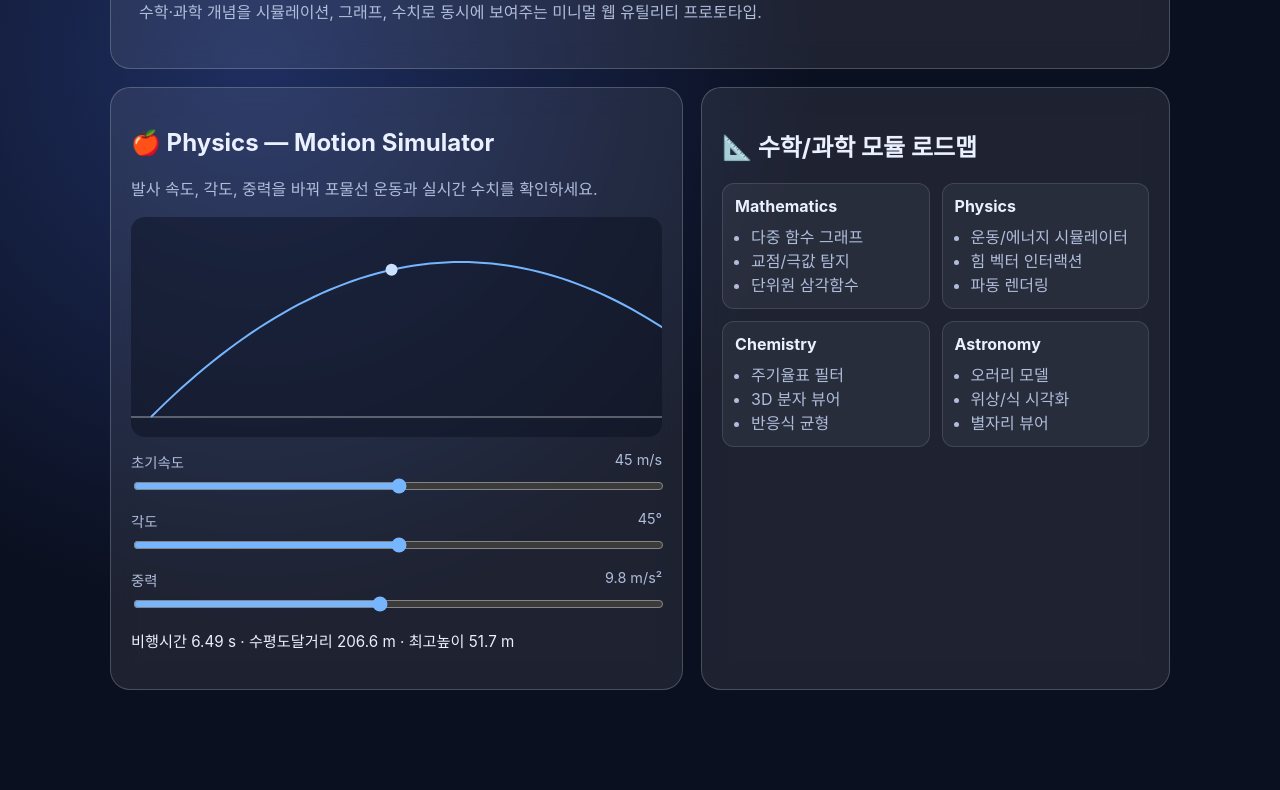
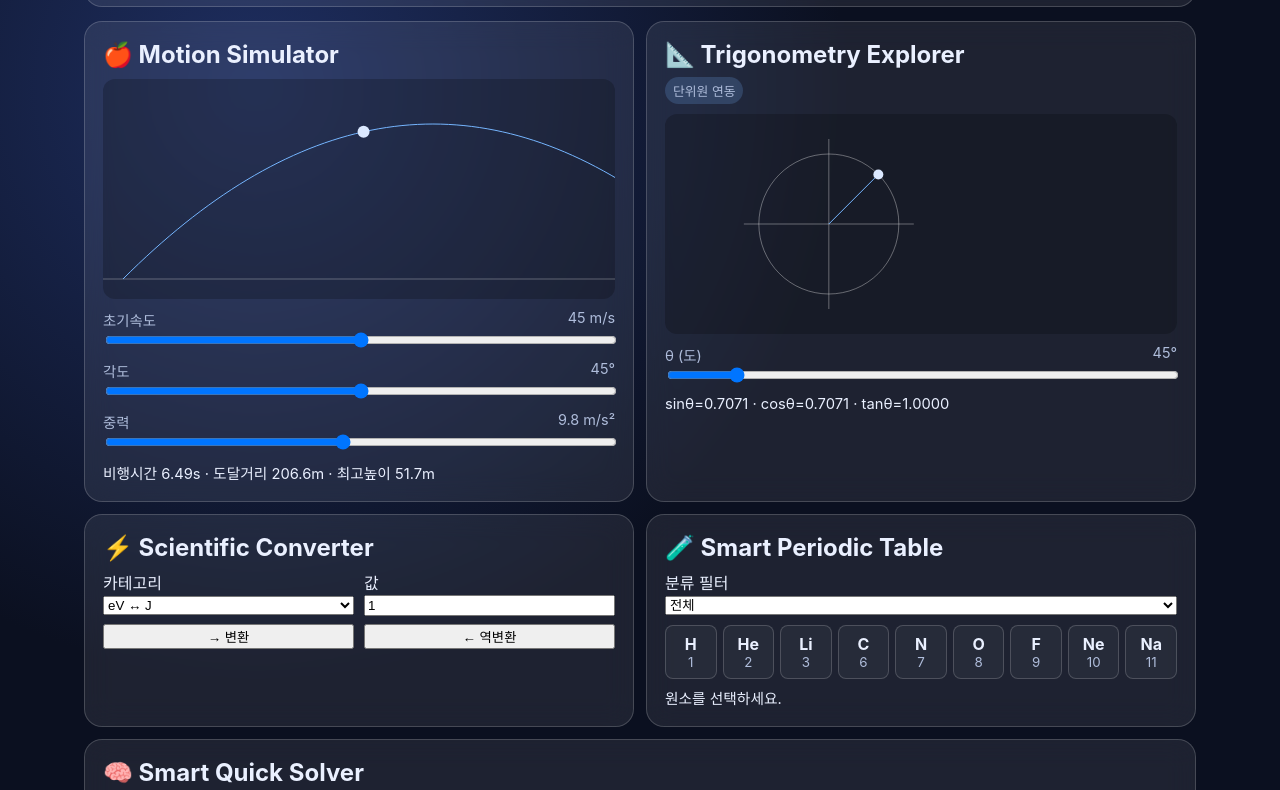
Before and after one commit to zxcv314/axis, a plain HTML site: page index.html in a window 1280 px wide. Shown: the part 116-906 px from the top of the page. Before the commit the page ends 870 px from the top, so only its background shows below. Drawn offline with Linux system fonts and the light colour scheme.

Commit message:
feat: implement core AXIS utilities on prototype page

```diff
--- a/index.html
+++ b/index.html
@@ -5,170 +5,174 @@
     <meta name="viewport" content="width=device-width, initial-scale=1.0" />
     <title>AXIS — Visual Science & Math Utility</title>
     <style>
-      :root {
-        --bg: #0b1020;
-        --glass: rgba(255, 255, 255, 0.08);
-        --glass-border: rgba(255, 255, 255, 0.2);
-        --text: #eaf0ff;
-        --muted: #afbddb;
-        --accent: #76b6ff;
-      }
-      * { box-sizing: border-box; }
-      body {
-        margin: 0;
-        font-family: -apple-system, BlinkMacSystemFont, "SF Pro Display", "Segoe UI", sans-serif;
-        color: var(--text);
-        background: radial-gradient(circle at 20% 20%, #1e2e60 0%, var(--bg) 45%), var(--bg);
-        min-height: 100vh;
-      }
-      .container { max-width: 1100px; margin: 0 auto; padding: 32px 20px 64px; }
-      .hero, .panel {
-        background: var(--glass);
-        border: 1px solid var(--glass-border);
-        border-radius: 20px;
-        backdrop-filter: blur(14px);
-        -webkit-backdrop-filter: blur(14px);
-      }
-      .hero { padding: 28px; margin-bottom: 18px; }
-      h1 { margin: 0 0 8px; font-size: 2rem; }
-      p { color: var(--muted); line-height: 1.5; }
-      .grid { display: grid; grid-template-columns: 1.1fr .9fr; gap: 18px; }
-      .panel { padding: 20px; }
-      .sim-box { height: 220px; border-radius: 14px; background: rgba(11,16,32,.5); position: relative; overflow: hidden; }
-      canvas { width: 100%; height: 100%; display: block; }
-      .controls { display: grid; gap: 12px; margin-top: 14px; }
-      .ctrl label { display:flex; justify-content:space-between; font-size:.9rem; color:var(--muted); margin-bottom:4px; }
-      input[type="range"] { width: 100%; accent-color: var(--accent); }
-      .cards { display:grid; grid-template-columns: repeat(2,1fr); gap: 12px; margin-top: 12px; }
-      .card { background: rgba(255,255,255,.05); border: 1px solid rgba(255,255,255,.12); border-radius: 12px; padding: 12px; }
-      .card h3 { margin: 0 0 8px; font-size: 1rem; }
-      ul { margin: 0; padding-left: 16px; color: var(--muted); }
-      .stat { font-size: .95rem; color: var(--text); }
-      @media (max-width: 900px) { .grid { grid-template-columns: 1fr; } .cards { grid-template-columns: 1fr; } }
+      :root { --bg:#0b1020; --glass:rgba(255,255,255,.08); --line:rgba(255,255,255,.18); --text:#eaf0ff; --muted:#afbddb; --accent:#76b6ff; }
+      *{box-sizing:border-box} body{margin:0;color:var(--text);font-family:-apple-system,BlinkMacSystemFont,'Segoe UI',sans-serif;background:radial-gradient(circle at 20% 20%,#1e2e60 0%,var(--bg) 45%),var(--bg)}
+      .container{max-width:1160px;margin:0 auto;padding:24px}
+      .glass{background:var(--glass);border:1px solid var(--line);border-radius:18px;backdrop-filter:blur(14px)}
+      .hero,.panel{padding:18px}.hero{margin-bottom:14px} h1,h2,h3{margin:0 0 8px} p{margin:0;color:var(--muted)}
+      .grid{display:grid;grid-template-columns:1fr 1fr;gap:12px}.full{grid-column:1/-1}
+      .sim-box{height:220px;background:rgba(0,0,0,.22);border-radius:12px;overflow:hidden;margin:10px 0}
+      canvas{display:block;width:100%;height:100%}
+      .ctrl{margin:8px 0} .ctrl label{display:flex;justify-content:space-between;font-size:.9rem;color:var(--muted)} input[type=range],select,input{width:100%}
+      .cards{display:grid;grid-template-columns:repeat(4,1fr);gap:8px}.card{border:1px solid var(--line);border-radius:10px;padding:10px;background:rgba(255,255,255,.04)}
+      .pill{display:inline-block;padding:4px 8px;border-radius:999px;background:rgba(118,182,255,.2);font-size:.8rem}
+      .row{display:grid;grid-template-columns:1fr 1fr;gap:10px}.stats{font-size:.92rem;margin-top:8px}
+      .table{display:grid;grid-template-columns:repeat(9,1fr);gap:6px;margin-top:10px}.el{padding:8px;border-radius:8px;border:1px solid var(--line);background:rgba(255,255,255,.04);cursor:pointer;text-align:center}
+      .el small{display:block;color:var(--muted)}
+      @media(max-width:980px){.grid,.row,.cards{grid-template-columns:1fr}.table{grid-template-columns:repeat(3,1fr)}}
     </style>
   </head>
   <body>
     <div class="container">
-      <section class="hero">
-        <h1>AXIS</h1>
-        <p>수학·과학 개념을 시뮬레이션, 그래프, 수치로 동시에 보여주는 미니멀 웹 유틸리티 프로토타입.</p>
+      <section class="hero glass">
+        <h1>AXIS Prototype</h1>
+        <p>시뮬레이션 + 그래프 + 숫자 표현을 동시에 제공하는 고교 수학·과학 통합 유틸리티.</p>
       </section>
 
       <section class="grid">
-        <article class="panel">
-          <h2>🍎 Physics — Motion Simulator</h2>
-          <p>발사 속도, 각도, 중력을 바꿔 포물선 운동과 실시간 수치를 확인하세요.</p>
+        <article class="panel glass">
+          <h2>🍎 Motion Simulator</h2>
           <div class="sim-box"><canvas id="sim"></canvas></div>
-          <div class="controls">
-            <div class="ctrl">
-              <label><span>초기속도</span><span id="speedVal"></span></label>
-              <input id="speed" type="range" min="10" max="80" value="45" />
+          <div class="ctrl"><label>초기속도 <span id="speedVal"></span></label><input id="speed" type="range" min="10" max="80" value="45"></div>
+          <div class="ctrl"><label>각도 <span id="angleVal"></span></label><input id="angle" type="range" min="10" max="80" value="45"></div>
+          <div class="ctrl"><label>중력 <span id="gravityVal"></span></label><input id="gravity" type="range" min="1" max="20" step="0.1" value="9.8"></div>
+          <div class="stats" id="motionStats"></div>
+        </article>
+
+        <article class="panel glass">
+          <h2>📐 Trigonometry Explorer</h2>
+          <p class="pill">단위원 연동</p>
+          <div class="sim-box"><canvas id="trig"></canvas></div>
+          <div class="ctrl"><label>θ (도) <span id="thetaVal"></span></label><input id="theta" type="range" min="0" max="360" value="45"></div>
+          <div class="stats" id="trigStats"></div>
+        </article>
+
+        <article class="panel glass">
+          <h2>⚡ Scientific Converter</h2>
+          <div class="row">
+            <div>
+              <label>카테고리</label>
+              <select id="convType">
+                <option value="ev-j">eV ↔ J</option>
+                <option value="ly-pc">ly ↔ pc</option>
+                <option value="atm-pa">atm ↔ Pa</option>
+              </select>
             </div>
-            <div class="ctrl">
-              <label><span>각도</span><span id="angleVal"></span></label>
-              <input id="angle" type="range" min="10" max="80" value="45" />
-            </div>
-            <div class="ctrl">
-              <label><span>중력</span><span id="gravityVal"></span></label>
-              <input id="gravity" type="range" min="1" max="20" step="0.1" value="9.8" />
+            <div>
+              <label>값</label>
+              <input id="convInput" type="number" value="1" step="any">
             </div>
           </div>
-          <p class="stat" id="stats"></p>
+          <div class="row" style="margin-top:8px">
+            <button id="toRight">→ 변환</button>
+            <button id="toLeft">← 역변환</button>
+          </div>
+          <div class="stats" id="convResult"></div>
         </article>
 
-        <article class="panel">
-          <h2>📐 수학/과학 모듈 로드맵</h2>
-          <div class="cards">
-            <div class="card"><h3>Mathematics</h3><ul><li>다중 함수 그래프</li><li>교점/극값 탐지</li><li>단위원 삼각함수</li></ul></div>
-            <div class="card"><h3>Physics</h3><ul><li>운동/에너지 시뮬레이터</li><li>힘 벡터 인터랙션</li><li>파동 렌더링</li></ul></div>
-            <div class="card"><h3>Chemistry</h3><ul><li>주기율표 필터</li><li>3D 분자 뷰어</li><li>반응식 균형</li></ul></div>
-            <div class="card"><h3>Astronomy</h3><ul><li>오러리 모델</li><li>위상/식 시각화</li><li>별자리 뷰어</li></ul></div>
+        <article class="panel glass">
+          <h2>🧪 Smart Periodic Table</h2>
+          <label>분류 필터</label>
+          <select id="elementFilter">
+            <option value="all">전체</option>
+            <option value="alkali">알칼리 금속</option>
+            <option value="nonmetal">비금속</option>
+            <option value="halogen">할로젠</option>
+            <option value="noble">비활성 기체</option>
+          </select>
+          <div class="table" id="ptable"></div>
+          <div class="stats" id="elementInfo">원소를 선택하세요.</div>
+        </article>
+
+        <article class="panel glass full">
+          <h2>🧠 Smart Quick Solver</h2>
+          <p>간단 수식 계산(+,-,*,/,괄호) 및 1차 방정식(ax+b=c) 풀이.</p>
+          <div class="row" style="margin-top:8px">
+            <input id="solverInput" placeholder="예: 3*(2+5) 또는 2x+4=10">
+            <button id="solveBtn">계산</button>
           </div>
+          <div class="stats" id="solverOut"></div>
         </article>
       </section>
     </div>
 
     <script>
-      const canvas = document.getElementById('sim');
-      const ctx = canvas.getContext('2d');
-      const speed = document.getElementById('speed');
-      const angle = document.getElementById('angle');
-      const gravity = document.getElementById('gravity');
-      const speedVal = document.getElementById('speedVal');
-      const angleVal = document.getElementById('angleVal');
-      const gravityVal = document.getElementById('gravityVal');
-      const stats = document.getElementById('stats');
-
-      let t = 0;
-      const scale = 3;
-
-      function resize() {
-        const dpr = window.devicePixelRatio || 1;
-        canvas.width = canvas.clientWidth * dpr;
-        canvas.height = canvas.clientHeight * dpr;
-        ctx.setTransform(dpr, 0, 0, dpr, 0, 0);
+      // Motion simulator
+      const sim = document.getElementById('sim'), sctx = sim.getContext('2d');
+      const speed = document.getElementById('speed'), angle = document.getElementById('angle'), gravity = document.getElementById('gravity');
+      const speedVal = document.getElementById('speedVal'), angleVal = document.getElementById('angleVal'), gravityVal = document.getElementById('gravityVal');
+      const motionStats = document.getElementById('motionStats');
+      let mt = 0;
+      function resizeCanvas(c, ctx){const dpr=window.devicePixelRatio||1; c.width=c.clientWidth*dpr; c.height=c.clientHeight*dpr; ctx.setTransform(dpr,0,0,dpr,0,0);}
+      function drawMotion(){
+        const v=+speed.value, a=(+angle.value)*Math.PI/180, g=+gravity.value; speedVal.textContent=v+' m/s'; angleVal.textContent=angle.value+'°'; gravityVal.textContent=g+' m/s²';
+        const vx=v*Math.cos(a), vy=v*Math.sin(a), flight=(2*vy)/g, range=vx*flight, h=(vy*vy)/(2*g), scale=3;
+        sctx.clearRect(0,0,sim.clientWidth,sim.clientHeight); sctx.strokeStyle='rgba(255,255,255,.3)'; sctx.beginPath(); sctx.moveTo(0,sim.clientHeight-20); sctx.lineTo(sim.clientWidth,sim.clientHeight-20); sctx.stroke();
+        sctx.strokeStyle='#76b6ff'; sctx.beginPath(); for(let x=0;x<=range;x+=Math.max(range/80,1)){ const tt=x/vx; const y=vy*tt-.5*g*tt*tt; const px=20+x*scale, py=sim.clientHeight-20-y*scale; x===0?sctx.moveTo(px,py):sctx.lineTo(px,py);} sctx.stroke();
+        mt=(mt+0.03)>flight?0:mt+0.03; const cx=20+vx*mt*scale, cy=sim.clientHeight-20-(vy*mt-.5*g*mt*mt)*scale; sctx.fillStyle='#dbe8ff'; sctx.beginPath(); sctx.arc(cx,cy,6,0,Math.PI*2); sctx.fill();
+        motionStats.textContent=`비행시간 ${flight.toFixed(2)}s · 도달거리 ${range.toFixed(1)}m · 최고높이 ${h.toFixed(1)}m`; requestAnimationFrame(drawMotion);
       }
 
-      function values() {
-        return {
-          v: Number(speed.value),
-          a: (Number(angle.value) * Math.PI) / 180,
-          g: Number(gravity.value),
-        };
+      // Trigonometry explorer
+      const trig = document.getElementById('trig'), tctx = trig.getContext('2d');
+      const theta = document.getElementById('theta'), thetaVal = document.getElementById('thetaVal'), trigStats = document.getElementById('trigStats');
+      function drawTrig(){
+        const deg=+theta.value, rad=deg*Math.PI/180; thetaVal.textContent=deg+'°';
+        const w=trig.clientWidth,h=trig.clientHeight,cx=w*.32,cy=h*.5,r=70;
+        tctx.clearRect(0,0,w,h); tctx.strokeStyle='rgba(255,255,255,.35)'; tctx.beginPath(); tctx.arc(cx,cy,r,0,Math.PI*2); tctx.stroke();
+        tctx.beginPath(); tctx.moveTo(cx-r-15,cy); tctx.lineTo(cx+r+15,cy); tctx.moveTo(cx,cy-r-15); tctx.lineTo(cx,cy+r+15); tctx.stroke();
+        const x=Math.cos(rad), y=Math.sin(rad), px=cx+x*r, py=cy-y*r;
+        tctx.strokeStyle='#76b6ff'; tctx.beginPath(); tctx.moveTo(cx,cy); tctx.lineTo(px,py); tctx.stroke();
+        tctx.fillStyle='#dbe8ff'; tctx.beginPath(); tctx.arc(px,py,5,0,Math.PI*2); tctx.fill();
+        trigStats.textContent=`sinθ=${y.toFixed(4)} · cosθ=${x.toFixed(4)} · tanθ=${(Math.tan(rad)).toFixed(4)}`;
+        requestAnimationFrame(drawTrig);
       }
 
-      function updateLabels() {
-        speedVal.textContent = `${speed.value} m/s`;
-        angleVal.textContent = `${angle.value}°`;
-        gravityVal.textContent = `${gravity.value} m/s²`;
+      // converter
+      const convType=document.getElementById('convType'), convInput=document.getElementById('convInput'), convResult=document.getElementById('convResult');
+      function convert(dir){
+        const v=+convInput.value; let out=0, label='';
+        if(convType.value==='ev-j'){ const k=1.602176634e-19; out=dir==='right'?v*k:v/k; label=dir==='right'?'J':'eV'; }
+        if(convType.value==='ly-pc'){ const k=3.26156; out=dir==='right'?v/k:v*k; label=dir==='right'?'pc':'ly'; }
+        if(convType.value==='atm-pa'){ const k=101325; out=dir==='right'?v*k:v/k; label=dir==='right'?'Pa':'atm'; }
+        convResult.textContent=`결과: ${out.toExponential ? out.toExponential(6) : out} ${label}`;
       }
+      document.getElementById('toRight').onclick=()=>convert('right'); document.getElementById('toLeft').onclick=()=>convert('left');
 
-      function draw() {
-        updateLabels();
-        const { v, a, g } = values();
-        const vx = v * Math.cos(a);
-        const vy = v * Math.sin(a);
-        const flight = (2 * vy) / g;
-        const range = vx * flight;
-        const hmax = (vy * vy) / (2 * g);
+      // periodic table mini
+      const elements=[
+        {s:'H',n:'Hydrogen',z:1,c:'nonmetal'},{s:'He',n:'Helium',z:2,c:'noble'},{s:'Li',n:'Lithium',z:3,c:'alkali'},
+        {s:'C',n:'Carbon',z:6,c:'nonmetal'},{s:'N',n:'Nitrogen',z:7,c:'nonmetal'},{s:'O',n:'Oxygen',z:8,c:'nonmetal'},
+        {s:'F',n:'Fluorine',z:9,c:'halogen'},{s:'Ne',n:'Neon',z:10,c:'noble'},{s:'Na',n:'Sodium',z:11,c:'alkali'}
+      ];
+      const ptable=document.getElementById('ptable'), elementInfo=document.getElementById('elementInfo'), elementFilter=document.getElementById('elementFilter');
+      function drawElements(){
+        const f=elementFilter.value; ptable.innerHTML='';
+        elements.filter(e=>f==='all'||e.c===f).forEach(e=>{const d=document.createElement('div'); d.className='el'; d.innerHTML=`<strong>${e.s}</strong><small>${e.z}</small>`; d.onclick=()=>elementInfo.textContent=`${e.n} (${e.s}) · 원자번호 ${e.z} · 분류 ${e.c}`; ptable.appendChild(d);});
+      }
+      elementFilter.onchange=drawElements; drawElements();
 
-        ctx.clearRect(0, 0, canvas.clientWidth, canvas.clientHeight);
-        ctx.strokeStyle = 'rgba(255,255,255,.3)';
-        ctx.beginPath();
-        ctx.moveTo(0, canvas.clientHeight - 20);
-        ctx.lineTo(canvas.clientWidth, canvas.clientHeight - 20);
-        ctx.stroke();
+      // solver
+      const solverInput=document.getElementById('solverInput'), solveBtn=document.getElementById('solveBtn'), solverOut=document.getElementById('solverOut');
+      function solve(){
+        const q=solverInput.value.replace(/\s+/g,'');
+        if(!q){solverOut.textContent='입력값이 없습니다.'; return;}
+        if(/=/.test(q) && /x/.test(q)){
+          const [l,r]=q.split('=');
+          const m=l.match(/^([+-]?\d*\.?\d*)x([+-]\d+\.?\d*)?$/);
+          if(!m){solverOut.textContent='형식: ax+b=c (예: 2x+4=10)'; return;}
+          const a = m[1]===''||m[1]==='+'?1:m[1]==='-'?-1:Number(m[1]);
+          const b = m[2]?Number(m[2]):0; const c=Number(r); const x=(c-b)/a;
+          solverOut.textContent=`해: x = ${x}`; return;
+        }
+        if(!/^[0-9+\-*/().]+$/.test(q)){solverOut.textContent='허용되지 않은 식입니다.'; return;}
+        try{ const res=Function(`"use strict";return (${q})`)(); solverOut.textContent=`결과: ${res}`; }catch{ solverOut.textContent='계산할 수 없는 식입니다.'; }
+      }
+      solveBtn.onclick=solve;
 
-        ctx.strokeStyle = '#76b6ff';
-        ctx.lineWidth = 2;
-        ctx.beginPath();
-        for (let x = 0; x <= range; x += range / 80 || 1) {
-          const time = x / vx;
-          const y = vy * time - 0.5 * g * time * time;
-          const px = 20 + x * scale;
-          const py = canvas.clientHeight - 20 - y * scale;
-          if (x === 0) ctx.moveTo(px, py); else ctx.lineTo(px, py);
-        }
-        ctx.stroke();
-
-        t += 0.03;
-        if (t > flight) t = 0;
-        const cx = 20 + vx * t * scale;
-        const cy = canvas.clientHeight - 20 - (vy * t - 0.5 * g * t * t) * scale;
-
-        ctx.fillStyle = '#cce1ff';
-        ctx.beginPath();
-        ctx.arc(cx, cy, 6, 0, Math.PI * 2);
-        ctx.fill();
-
-        stats.textContent = `비행시간 ${flight.toFixed(2)} s · 수평도달거리 ${range.toFixed(1)} m · 최고높이 ${hmax.toFixed(1)} m`;
-        requestAnimationFrame(draw);
-      }
-
-      [speed, angle, gravity].forEach((el) => el.addEventListener('input', () => { t = 0; }));
-      window.addEventListener('resize', resize);
-      resize();
-      draw();
+      [sim,trig].forEach((c,i)=>resizeCanvas(c,i?tctx:sctx));
+      window.addEventListener('resize',()=>{resizeCanvas(sim,sctx);resizeCanvas(trig,tctx);});
+      drawMotion(); drawTrig();
     </script>
   </body>
 </html>
```
